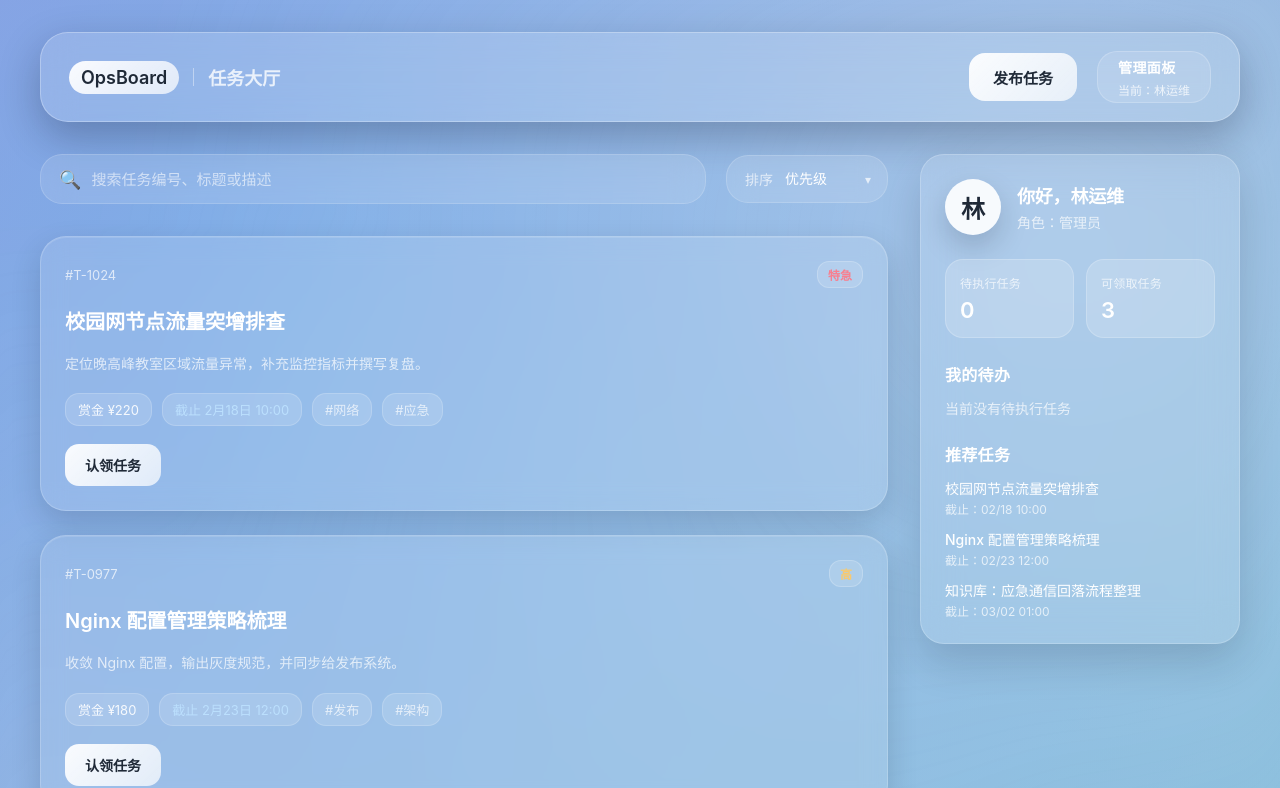
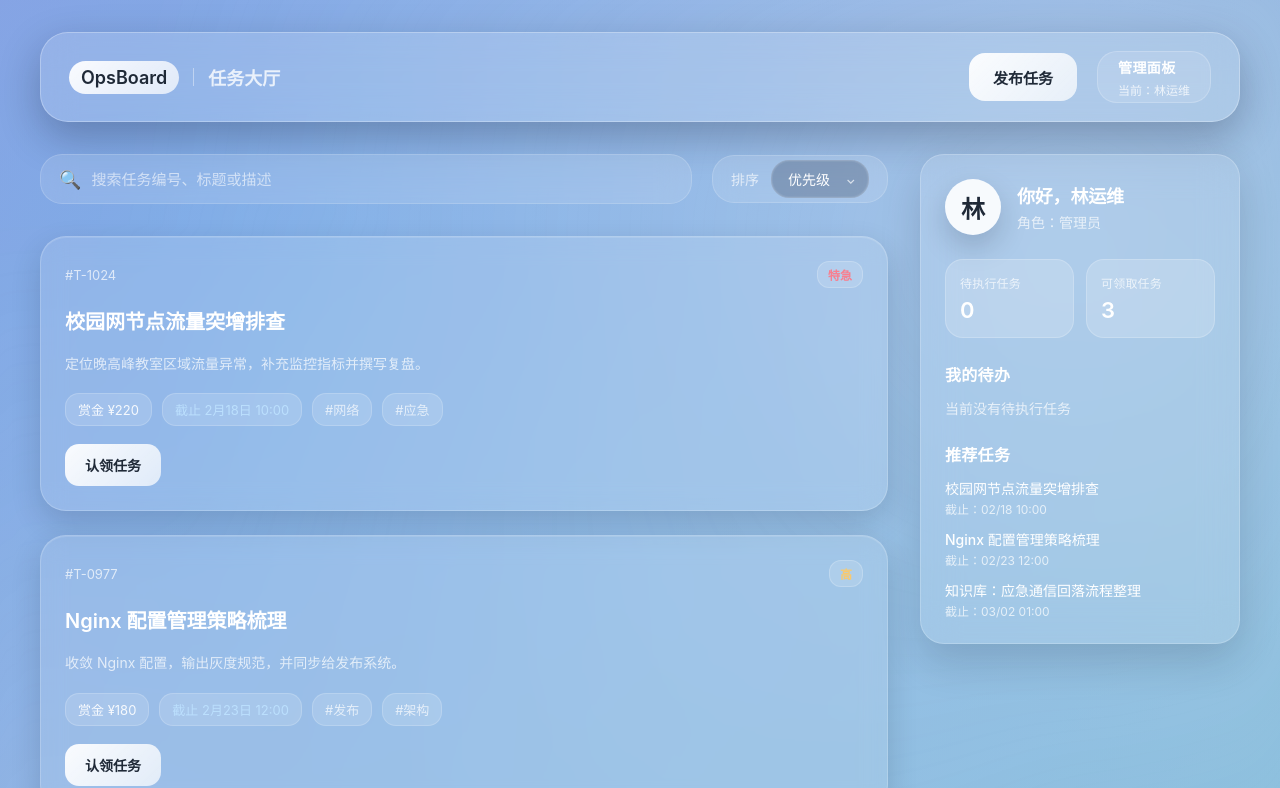
Before and after one commit to HandyWote/OpsBoard, a Vue app in the folder frontend/: page /home in a window 1280 px wide. Shown: the top 788 px of the page. Built offline with nearby package versions, Linux system fonts and the light colour scheme.

Commit message:
feat(frontend): 改进任务过滤器下拉菜单
将原生select元素替换为自定义下拉菜单组件，添加键盘导航支持
和点击外部关闭功能。改进UI样式，包括悬停效果、焦点状态和
过渡动画。增强可访问性，添加适当的ARIA属性。

```diff
--- a/frontend/src/components/dashboard/TaskFilterBar.vue
+++ b/frontend/src/components/dashboard/TaskFilterBar.vue
@@ -1,4 +1,6 @@
 <script setup>
+import { computed, onBeforeUnmount, onMounted, ref, watch } from 'vue'
+
 const props = defineProps({
   keyword: {
     type: String,
@@ -16,9 +18,73 @@ const handleKeyword = (event) => {
   emit('update:keyword', event.target.value)
 }
 
-const handleSortChange = (event) => {
-  emit('update:sortKey', event.target.value)
+const sortOptions = [
+  { value: 'priority', label: '优先级' },
+  { value: 'deadline', label: '截止时间' }
+]
+
+const isMenuOpen = ref(false)
+const dropdownRef = ref(null)
+
+const currentSortLabel = computed(() => {
+  const option = sortOptions.find((item) => item.value === props.sortKey)
+  return option ? option.label : '优先级'
+})
+
+const toggleMenu = () => {
+  isMenuOpen.value = !isMenuOpen.value
 }
+
+const selectOption = (value) => {
+  if (value !== props.sortKey) {
+    emit('update:sortKey', value)
+  }
+  isMenuOpen.value = false
+}
+
+const handleKeydown = (event) => {
+  if (!dropdownRef.value) return
+  const isInsideDropdown = dropdownRef.value.contains(event.target)
+
+  if (event.key === 'Escape') {
+    isMenuOpen.value = false
+  }
+
+  if (!isInsideDropdown) return
+
+  if ((event.key === 'Enter' || event.key === ' ') && !isMenuOpen.value) {
+    event.preventDefault()
+    isMenuOpen.value = true
+  }
+
+  if (event.key === 'ArrowDown' && !isMenuOpen.value) {
+    event.preventDefault()
+    isMenuOpen.value = true
+  }
+}
+
+const handleClickOutside = (event) => {
+  if (!dropdownRef.value) return
+  if (dropdownRef.value.contains(event.target)) return
+  isMenuOpen.value = false
+}
+
+onMounted(() => {
+  window.addEventListener('click', handleClickOutside)
+  window.addEventListener('keydown', handleKeydown)
+})
+
+onBeforeUnmount(() => {
+  window.removeEventListener('click', handleClickOutside)
+  window.removeEventListener('keydown', handleKeydown)
+})
+
+watch(
+  () => props.sortKey,
+  () => {
+    isMenuOpen.value = false
+  }
+)
 </script>
 
 <template>
@@ -33,12 +99,36 @@ const handleSortChange = (event) => {
       />
     </div>
 
-    <div class="filters__select">
+    <div ref="dropdownRef" class="filters__select">
       <label class="filters__select-label">排序</label>
-      <select :value="sortKey" class="filters__select-control" @change="handleSortChange">
-        <option value="priority">优先级</option>
-        <option value="deadline">截止时间</option>
-      </select>
+      <button
+        class="filters__select-trigger"
+        type="button"
+        :aria-expanded="isMenuOpen"
+        aria-haspopup="listbox"
+        @click.stop="toggleMenu"
+      >
+        <span>{{ currentSortLabel }}</span>
+        <span class="filters__select-arrow" aria-hidden="true">⌄</span>
+      </button>
+
+      <transition name="filters-menu">
+        <ul v-if="isMenuOpen" class="filters__menu" role="listbox" :aria-activedescendant="`sort-${sortKey}`">
+          <li
+            v-for="option in sortOptions"
+            :id="`sort-${option.value}`"
+            :key="option.value"
+            class="filters__menu-item"
+            :class="{ 'filters__menu-item--active': option.value === sortKey }"
+            role="option"
+            :aria-selected="option.value === sortKey"
+            @click.stop="selectOption(option.value)"
+          >
+            <span class="filters__menu-label">{{ option.label }}</span>
+            <span v-if="option.value === sortKey" class="filters__menu-check" aria-hidden="true">●</span>
+          </li>
+        </ul>
+      </transition>
     </div>
   </section>
 </template>
@@ -49,6 +139,8 @@ const handleSortChange = (event) => {
   align-items: center;
   justify-content: space-between;
   gap: 20px;
+  position: relative;
+  z-index: 3;
 }
 
 .filters__search {
@@ -99,13 +191,14 @@ const handleSortChange = (event) => {
   gap: 12px;
   background: rgba(255, 255, 255, 0.12);
   border: 1px solid rgba(255, 255, 255, 0.16);
-  padding: 0 18px;
+  padding: 0 18px 0 18px;
   border-radius: 22px;
   height: 48px;
   backdrop-filter: blur(14px);
   color: #fff;
   position: relative;
   transition: border 0.2s ease, box-shadow 0.2s ease, background 0.2s ease;
+  z-index: 5;
 }
 
 .filters__select-label {
@@ -113,40 +206,117 @@ const handleSortChange = (event) => {
   color: rgba(255, 255, 255, 0.7);
 }
 
-.filters__select::after {
-  content: '▾';
-  position: absolute;
-  right: 16px;
-  top: 50%;
-  transform: translateY(-50%);
-  pointer-events: none;
-  color: rgba(255, 255, 255, 0.7);
-  font-size: 12px;
-}
-
-.filters__select-control {
-  background: transparent;
-  border: none;
+.filters__select-trigger {
+  position: relative;
+  display: flex;
+  align-items: center;
+  gap: 12px;
+  height: 38px;
+  padding: 0 38px 0 16px;
+  border-radius: 18px;
+  border: 1px solid rgba(255, 255, 255, 0.16);
+  background: rgba(15, 23, 42, 0.24);
+  box-shadow: inset 0 0 0 1px rgba(255, 255, 255, 0.05);
   color: #fff;
   font-size: 14px;
   font-weight: 500;
-  padding-right: 28px;
   cursor: pointer;
-  appearance: none;
+  transition: border 0.2s ease, background 0.2s ease, box-shadow 0.2s ease, transform 0.2s ease;
 }
 
-.filters__select-control option {
-  color: #1f2937;
+.filters__select-trigger:hover {
+  background: rgba(15, 23, 42, 0.32);
+  box-shadow: inset 0 0 0 1px rgba(189, 224, 254, 0.18), 0 10px 22px rgba(15, 23, 42, 0.28);
 }
 
-.filters__select:focus-within {
-  border-color: rgba(189, 224, 254, 0.85);
-  background: rgba(255, 255, 255, 0.16);
-  box-shadow: 0 16px 34px rgba(15, 23, 42, 0.24);
+.filters__select-trigger:focus {
+  outline: none;
 }
 
-.filters__select-control:focus {
-  outline: none;
+.filters__select-trigger[aria-expanded='true'] {
+  border-color: rgba(189, 224, 254, 0.85);
+  background: rgba(15, 23, 42, 0.36);
+  box-shadow: inset 0 0 0 1px rgba(189, 224, 254, 0.36), 0 14px 28px rgba(15, 23, 42, 0.32);
+}
+
+.filters__select-arrow {
+  position: absolute;
+  right: 12px;
+  top: 50%;
+  transform: translateY(-50%);
+  color: rgba(255, 255, 255, 0.7);
+  font-size: 12px;
+  font-weight: 600;
+  letter-spacing: 0.04em;
+  transition: transform 0.2s ease;
+}
+
+.filters__select-trigger[aria-expanded='true'] .filters__select-arrow {
+  transform: translateY(-50%) rotate(180deg);
+}
+
+.filters__menu {
+  position: absolute;
+  right: 14px;
+  top: calc(100% + 14px);
+  width: 180px;
+  padding: 10px;
+  margin: 0;
+  list-style: none;
+  display: flex;
+  flex-direction: column;
+  gap: 6px;
+  background: linear-gradient(160deg, rgba(255, 255, 255, 0.16), rgba(148, 187, 233, 0.18));
+  border: 1px solid rgba(255, 255, 255, 0.26);
+  border-radius: 18px;
+  box-shadow: 0 18px 38px rgba(15, 23, 42, 0.42);
+  backdrop-filter: blur(18px);
+  z-index: 12;
+}
+
+.filters__menu-item {
+  display: flex;
+  align-items: center;
+  justify-content: space-between;
+  gap: 12px;
+  padding: 10px 14px;
+  border-radius: 14px;
+  cursor: pointer;
+  font-size: 14px;
+  color: rgba(15, 23, 42, 0.78);
+  transition: background 0.2s ease, color 0.2s ease, transform 0.2s ease, box-shadow 0.2s ease;
+}
+
+.filters__menu-item:hover {
+  background: rgba(189, 224, 254, 0.24);
+  color: #0f172a;
+  box-shadow: inset 0 0 0 1px rgba(189, 224, 254, 0.3);
+}
+
+.filters__menu-item--active {
+  background: rgba(255, 255, 255, 0.6);
+  color: #0f172a;
+  box-shadow: inset 0 0 0 1px rgba(189, 224, 254, 0.42);
+}
+
+.filters__menu-label {
+  flex: 1;
+}
+
+.filters__menu-check {
+  font-size: 12px;
+  color: rgba(15, 23, 42, 0.7);
+}
+
+.filters-menu-enter-active,
+.filters-menu-leave-active {
+  transition: opacity 0.2s ease, transform 0.2s ease;
+}
+
+.filters-menu-enter-from,
+.filters-menu-leave-to {
+  opacity: 0;
+  transform: translateY(-8px);
 }
 
 @media (max-width: 768px) {
@@ -159,5 +329,9 @@ const handleSortChange = (event) => {
     justify-content: space-between;
     width: 100%;
   }
+
+  .filters__menu {
+    right: 20px;
+  }
 }
 </style>
```
